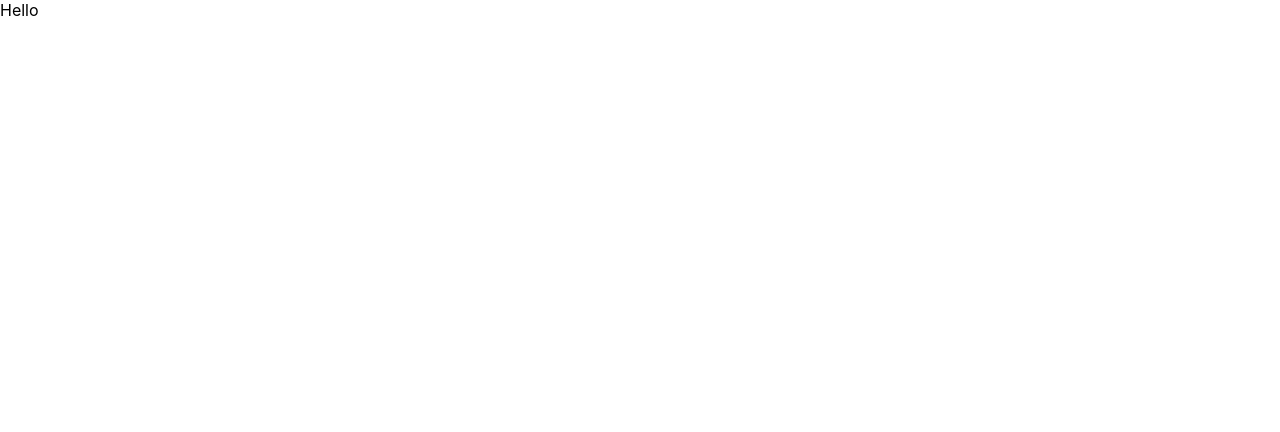
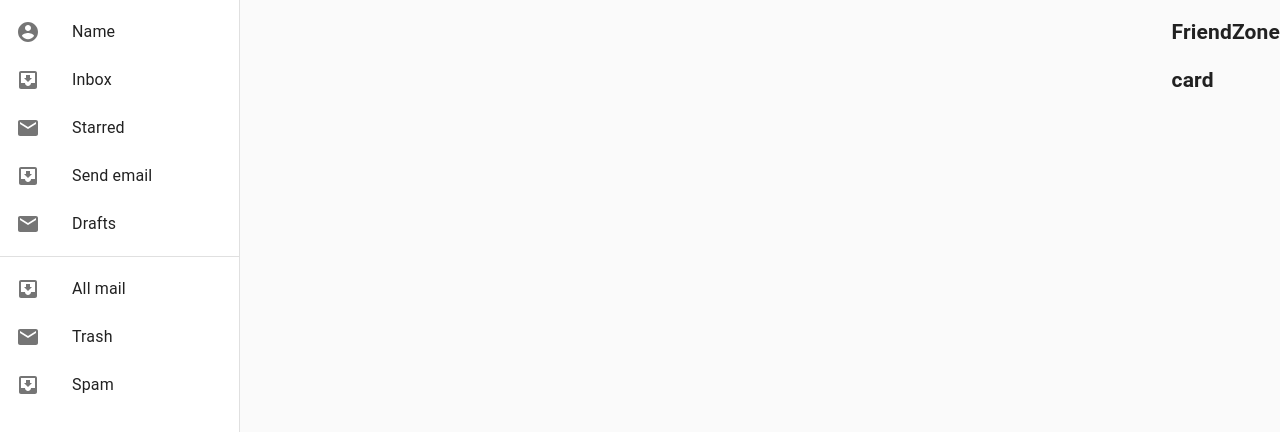
Before and after one commit to kyle-richardson/friendzone, a React (Create React App) app: page / in a window 1280 px wide. Shown: the top 432 px of the page. Built offline with nearby package versions, Linux system fonts and the light colour scheme.

Commit message:
sidebar material ui

```diff
--- a/package.json
+++ b/package.json
@@ -3,6 +3,8 @@
   "version": "0.1.0",
   "private": true,
   "dependencies": {
+    "@material-ui/core": "^4.11.0",
+    "@material-ui/icons": "^4.9.1",
     "@testing-library/jest-dom": "^4.2.4",
     "@testing-library/react": "^9.3.2",
     "@testing-library/user-event": "^7.1.2",
--- a/src/App.js
+++ b/src/App.js
@@ -1,8 +1,12 @@
 import React from 'react';
+import LeftMenu from "./components/LeftMenu"
+import Main from "./components/Main"
+
 function App() {
   return (
-    <div className="App">
-     Hello
+    <div className="app-container">
+      <LeftMenu />
+      <Main/>
     </div>
   );
 }
--- /dev/null
+++ b/src/components/Card.js
@@ -0,0 +1,11 @@
+import React from "react"
+
+const Card = () => {
+    return (
+        <div className = "card-container">
+            <h2>card</h2>
+        </div>
+    )
+}
+
+export default Card
--- /dev/null
+++ b/src/components/LeftMenu.js
@@ -0,0 +1,149 @@
+import React from "react";
+import clsx from "clsx";
+import { makeStyles, useTheme } from "@material-ui/core/styles";
+import Drawer from "@material-ui/core/Drawer";
+import AppBar from "@material-ui/core/AppBar";
+import Toolbar from "@material-ui/core/Toolbar";
+import List from "@material-ui/core/List";
+import CssBaseline from "@material-ui/core/CssBaseline";
+import Typography from "@material-ui/core/Typography";
+import Divider from "@material-ui/core/Divider";
+import IconButton from "@material-ui/core/IconButton";
+import MenuIcon from "@material-ui/icons/Menu";
+import ChevronLeftIcon from "@material-ui/icons/ChevronLeft";
+import ChevronRightIcon from "@material-ui/icons/ChevronRight";
+import ListItem from "@material-ui/core/ListItem";
+import ListItemIcon from "@material-ui/core/ListItemIcon";
+import ListItemText from "@material-ui/core/ListItemText";
+import InboxIcon from "@material-ui/icons/MoveToInbox";
+import MailIcon from "@material-ui/icons/Mail";
+import AccountCircleIcon from "@material-ui/icons/AccountCircle";
+
+const drawerWidth = 240;
+
+const useStyles = makeStyles((theme) => ({
+  root: {
+    display: "flex",
+  },
+  appBar: {
+    zIndex: theme.zIndex.drawer + 1,
+    transition: theme.transitions.create(["width", "margin"], {
+      easing: theme.transitions.easing.sharp,
+      duration: theme.transitions.duration.leavingScreen,
+    }),
+  },
+  appBarShift: {
+    marginLeft: drawerWidth,
+    width: `calc(100% - ${drawerWidth}px)`,
+    transition: theme.transitions.create(["width", "margin"], {
+      easing: theme.transitions.easing.sharp,
+      duration: theme.transitions.duration.enteringScreen,
+    }),
+  },
+  menuButton: {
+    marginRight: 36,
+  },
+  hide: {
+    display: "none",
+  },
+  drawer: {
+    width: drawerWidth,
+    flexShrink: 0,
+    whiteSpace: "nowrap",
+  },
+  drawerOpen: {
+    width: drawerWidth,
+    transition: theme.transitions.create("width", {
+      easing: theme.transitions.easing.sharp,
+      duration: theme.transitions.duration.enteringScreen,
+    }),
+  },
+  drawerClose: {
+    transition: theme.transitions.create("width", {
+      easing: theme.transitions.easing.sharp,
+      duration: theme.transitions.duration.leavingScreen,
+    }),
+    overflowX: "hidden",
+    width: theme.spacing(7) + 1,
+    [theme.breakpoints.up("sm")]: {
+      width: theme.spacing(9) + 1,
+    },
+  },
+  toolbar: {
+    display: "flex",
+    alignItems: "center",
+    justifyContent: "flex-end",
+    padding: theme.spacing(0, 1),
+    // necessary for content to be below app bar
+    ...theme.mixins.toolbar,
+  },
+  content: {
+    flexGrow: 1,
+    padding: theme.spacing(3),
+  },
+}));
+
+const LeftMenu = () => {
+  const classes = useStyles();
+  const theme = useTheme();
+  const [open, setOpen] = React.useState(false);
+
+  const handleDrawerOpen = () => {
+    setOpen(true);
+  };
+
+  const handleDrawerClose = () => {
+    setOpen(false);
+  };
+
+  return (
+    <div className={classes.root}>
+      <CssBaseline />
+      <Drawer
+        variant="permanent"
+        className={clsx(classes.drawer, {
+          [classes.drawerOpen]: open,
+          [classes.drawerClose]: !open,
+        })}
+        classes={{
+          paper: clsx({
+            [classes.drawerOpen]: open,
+            [classes.drawerClose]: !open,
+          }),
+        }}
+        onMouseEnter={handleDrawerOpen}
+        onMouseLeave={handleDrawerClose}
+      >
+        <List>
+          <ListItem>
+            <ListItemIcon>
+              <AccountCircleIcon />
+            </ListItemIcon>
+            <ListItemText primary={"Name"} />
+          </ListItem>
+          {["Inbox", "Starred", "Send email", "Drafts"].map((text, index) => (
+            <ListItem button key={text}>
+              <ListItemIcon>
+                {index % 2 === 0 ? <InboxIcon /> : <MailIcon />}
+              </ListItemIcon>
+              <ListItemText primary={text} />
+            </ListItem>
+          ))}
+        </List>
+        <Divider />
+        <List>
+          {["All mail", "Trash", "Spam"].map((text, index) => (
+            <ListItem button key={text}>
+              <ListItemIcon>
+                {index % 2 === 0 ? <InboxIcon /> : <MailIcon />}
+              </ListItemIcon>
+              <ListItemText primary={text} />
+            </ListItem>
+          ))}
+        </List>
+      </Drawer>
+    </div>
+  );
+};
+
+export default LeftMenu;
--- /dev/null
+++ b/src/components/Main.js
@@ -0,0 +1,13 @@
+import React from "react"
+import Card from "./Card"
+
+const Main = () => {
+    return (
+        <div className = "main-container">
+            <h2>FriendZone</h2>
+            <Card/>
+        </div>
+    )
+}
+
+export default Main
--- a/src/index.css
+++ b/src/index.css
@@ -11,3 +11,8 @@
   font-family: source-code-pro, Menlo, Monaco, Consolas, 'Courier New',
     monospace;
 }
+
+.app-container {
+  display: flex;
+  justify-content: space-between;
+}
```
Also changed, not shown: src/Actions.js (deleted), src/Person.js (deleted), src/components/Actions.js (added), src/components/Person.js (added), src/components/Superlike.js (added), src/components/Superliks.js (deleted), 2 other files (tests, documents, lock files or other folders).
